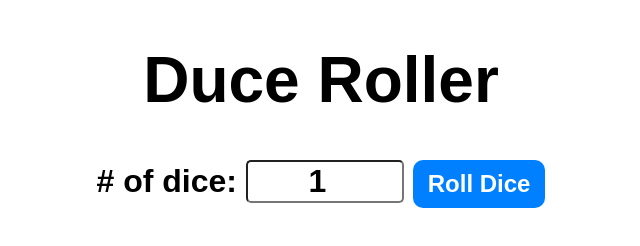
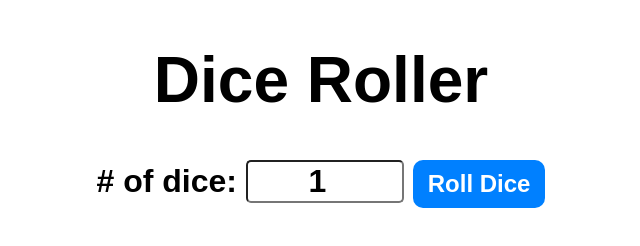
Before and after one commit to neelakandan-01/Dice, a plain HTML site: page index.html in a window 1280 px wide. Shown: the whole page, without its empty margins (319-959 px from the left). Drawn offline with Linux system fonts and the light colour scheme.

Commit message:
Update index.html

```diff
--- a/index.html
+++ b/index.html
@@ -11,7 +11,7 @@
 
 <body>
     <div id="container">
-        <h1>Duce Roller</h1>
+        <h1>Dice Roller</h1>
         <label># of dice:</label>
         <input type="number" id="numOfDice" value="1" min="1">
         <button onclick="rollDice()">Roll Dice</button>
```
